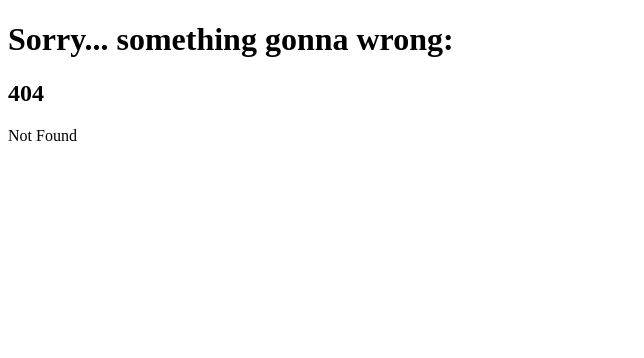
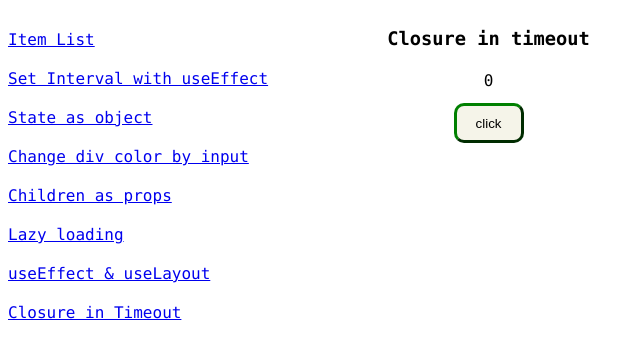
Before and after one commit to tuosha/test-pass-components-as-props, a React app: page /closure-timeout in a window 1280 px wide. Before the commit this address had no page. Shown: the top 358 px of the page, without its empty margins (0-644 px from the left). Built offline with nearby package versions, Linux system fonts and the light colour scheme.

Commit message:
add closure in timeout

```diff
--- /dev/null
+++ b/src/components/ClosureTimeout/ClosureTimeout.module.scss
@@ -0,0 +1,17 @@
+.closure {
+  text-align: center;
+}
+
+.counter {
+  display: block;
+  margin-bottom: 10px;
+}
+
+.closure button {
+  width: 70px;
+  height: 40px;
+  background-color: #f5f4e9;
+  border-width: 3px;
+  border-color: green;
+  border-radius: 10px;
+}
--- /dev/null
+++ b/src/components/ClosureTimeout/ClosureTimeout.tsx
@@ -0,0 +1,21 @@
+import { useState } from 'react'
+import cls from './ClosureTimeout.module.scss'
+
+const ClosureTimeout = () => {
+    const [clicks, setClicks] = useState(0)
+    const onClick = () => {
+        // to fix use callback instead closure; clicks => clicks + 1
+        setTimeout(() => setClicks(clicks + 1), 2000)
+    }
+    return (
+        <div className={cls.closure}>
+            <h3>Closure in timeout</h3>
+            <span className={cls.counter}>{clicks}</span>
+            <button onClick={onClick}>
+                click
+            </button>
+        </div>
+    )
+}
+
+export default ClosureTimeout
--- a/src/components/Navbar/Navbar.tsx
+++ b/src/components/Navbar/Navbar.tsx
@@ -16,6 +16,7 @@ const Navbar = ({ className }: NavbarProps) => {
             <Link to={'/children-as-props'}>Children as props</Link>
             <Link to={'/lazy-loading'}>Lazy loading</Link>
             <Link to={'/use-effect-use-layout'}>useEffect & useLayout</Link>
+            <Link to={'/closure-timeout'}>Closure in Timeout</Link>
         </div>
     )
 }
--- a/src/routers/mainPageRouter/mainPageRouter.tsx
+++ b/src/routers/mainPageRouter/mainPageRouter.tsx
@@ -5,6 +5,7 @@ import Loadable from '../../components/LazyComponentLoading/Loadable'
 import LazyComponentLoading from '../../components/LazyComponentLoading/LazyComponentLoading'
 import RouterErrorPage from '../RouterErrorPage/RouterErrorPage'
 import UseEffectAndLayoutHooks from '../../components/useHooks/useEffectAndLayoutHooks/useEffectAndLayoutHooks'
+import ClosureTimeout from '../../components/ClosureTimeout/ClosureTimeout';
 
 const LazyElem = Loadable(LazyComponentLoading)
 
@@ -71,6 +72,10 @@ const mainPageRouter = createBrowserRouter([
                 path: '/use-effect-use-layout',
                 element: <UseEffectAndLayoutHooks />,
             },
+            {
+                path: '/closure-timeout',
+                element: <ClosureTimeout />,
+            },
         ],
     },
 ])
```
